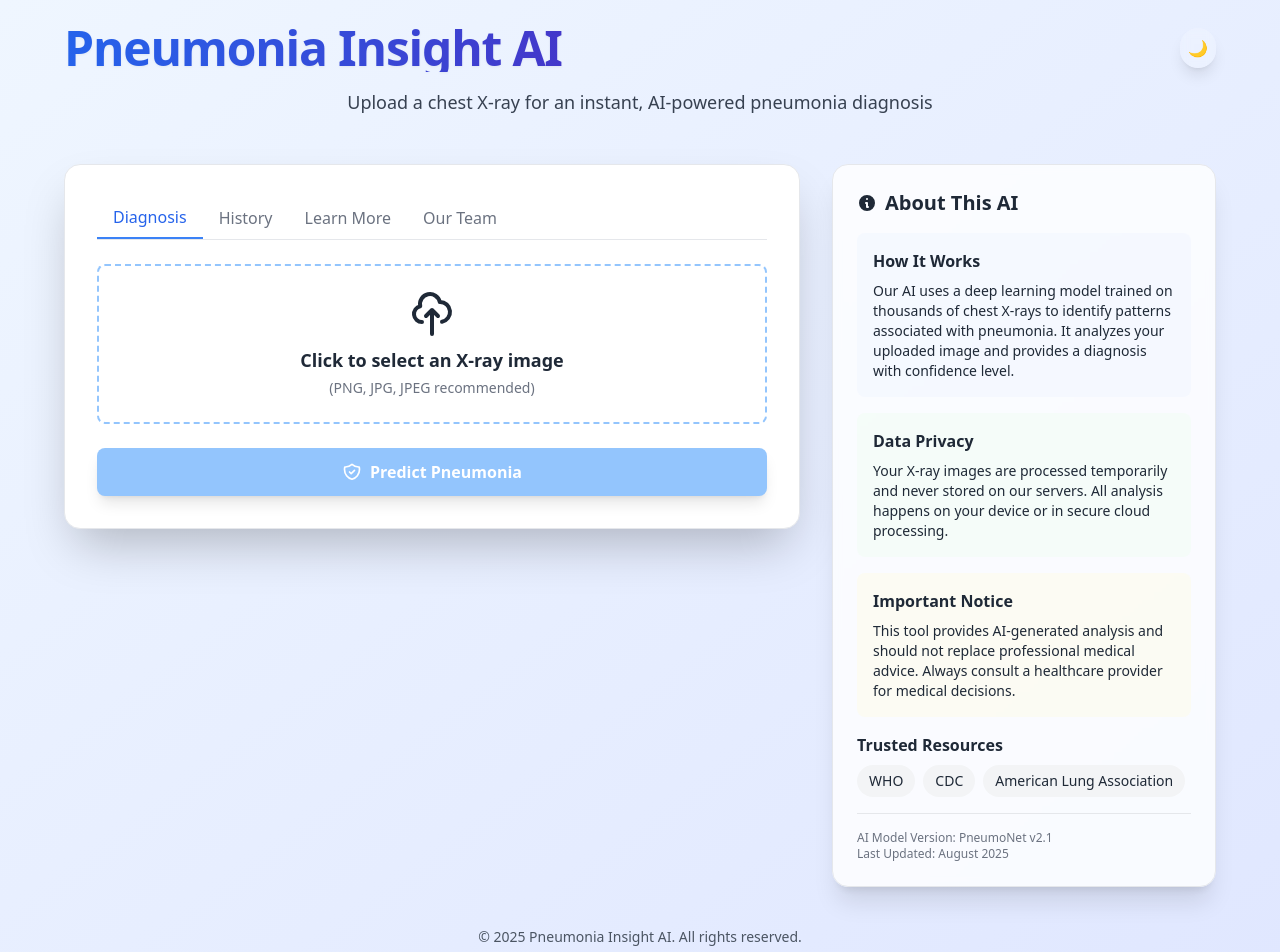
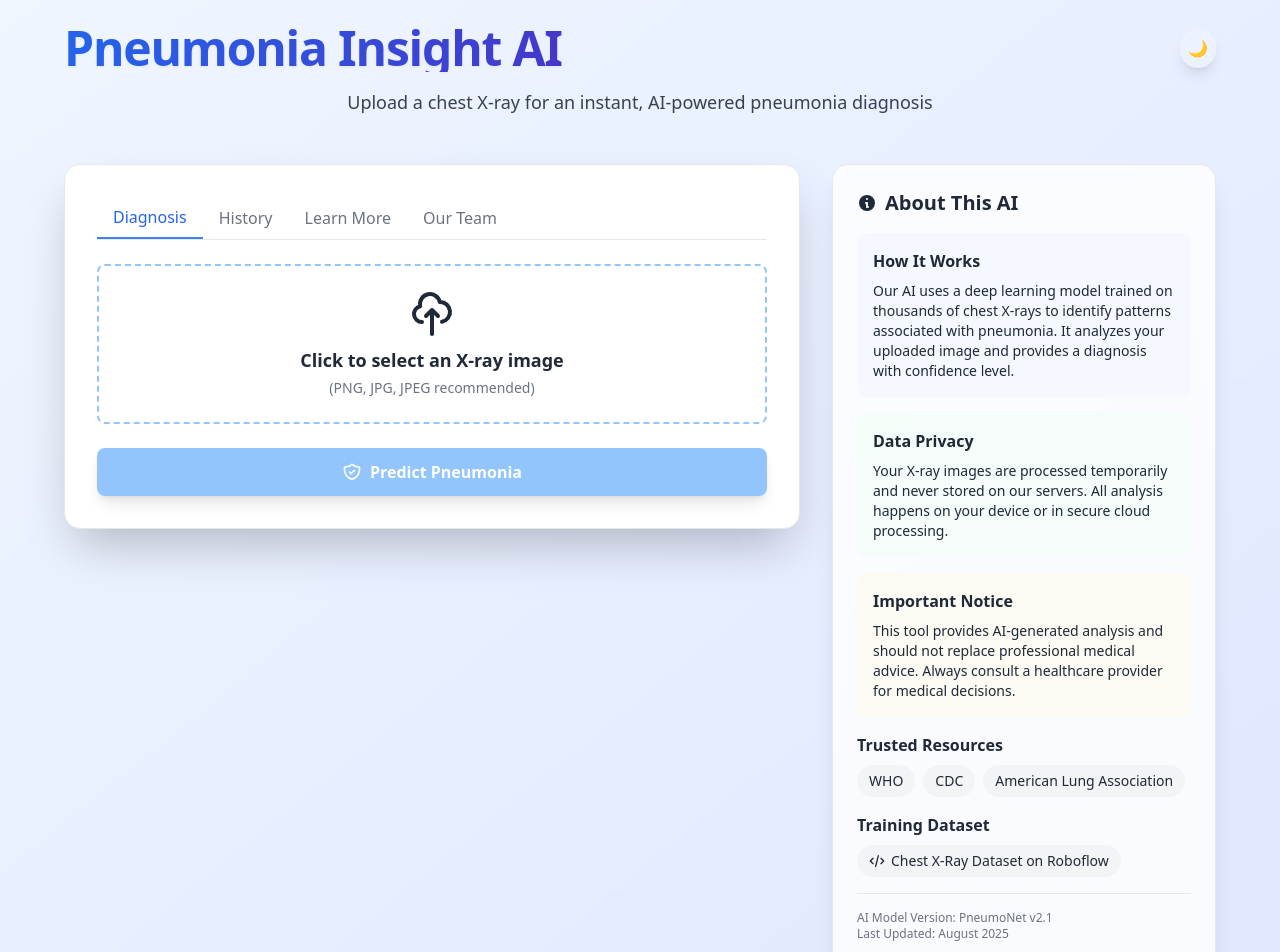
Before and after one commit to Pradumn88/summer_internship, a React (Create React App) app in the folder frontend/: page / in a window 1280 px wide. Shown: the top 952 px of the page. Built offline with nearby package versions, Linux system fonts and the light colour scheme.

Commit message:
dataset link added

```diff
--- a/frontend/src/App.jsx
+++ b/frontend/src/App.jsx
@@ -197,6 +197,22 @@ function App() {
                   </div>
                 </div>
 
+                {/* Dataset Section */}
+                <div className="mt-4">
+                  <h3 className="font-bold mb-2">Training Dataset</h3>
+                  <a
+                    href="https://universe.roboflow.com/mohamed-traore-2ekkp/chest-x-rays-qjmia/dataset/3"
+                    target="_blank"
+                    rel="noopener noreferrer"
+                    className="inline-flex items-center px-3 py-1.5 text-sm bg-gray-100 dark:bg-gray-700 rounded-full hover:bg-gray-200 dark:hover:bg-gray-600 transition"
+                  >
+                    <svg xmlns="http://www.w3.org/2000/svg" className="h-4 w-4 mr-1.5" fill="none" viewBox="0 0 24 24" stroke="currentColor">
+                      <path strokeLinecap="round" strokeLinejoin="round" strokeWidth={2} d="M10 20l4-16m4 4l4 4-4 4M6 16l-4-4 4-4" />
+                    </svg>
+                    Chest X-Ray Dataset on Roboflow
+                  </a>
+                </div>
+
                 <div className="pt-4 mt-4 border-t border-gray-200 dark:border-gray-700 text-xs text-gray-500 dark:text-gray-400">
                   <p>AI Model Version: PneumoNet v2.1</p>
                   <p>Last Updated: August 2025</p>
@@ -207,12 +223,11 @@ function App() {
         </div>
       </div>
 
-      {/* Footer - Updated text to trigger deployment */}
+      {/* Footer */}
       <footer className={`mt-10 text-center text-sm ${
         darkMode ? 'text-gray-400' : 'text-gray-600'
       }`}>
         &copy; {new Date().getFullYear()} Pneumonia Insight AI. All rights reserved.
-        {/* Small change to trigger deployment */}
       </footer>
     </div>
   );
```
